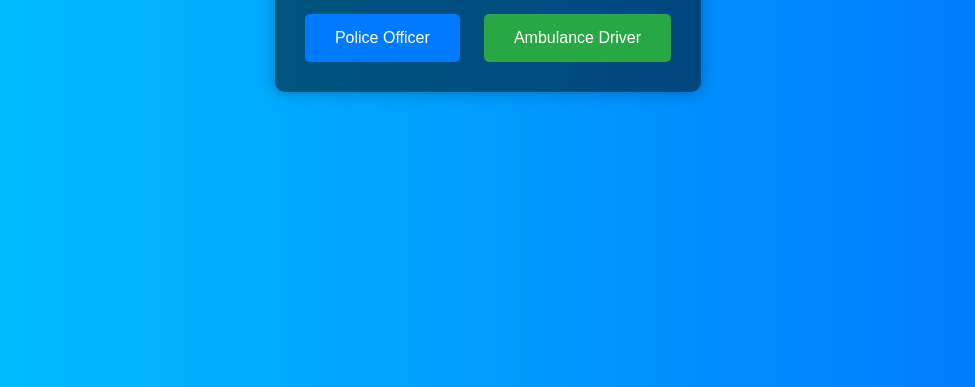
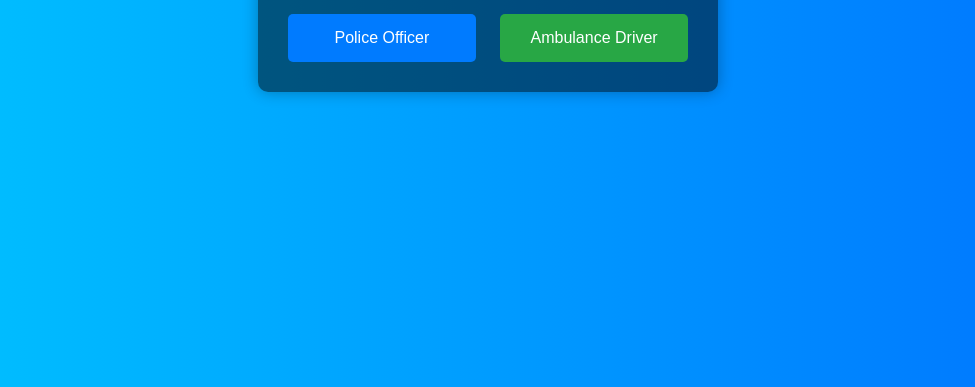
Before and after one commit to Dnyanesh-29/ambulanceSystem, a website: page public/home.html in a window 1280 px wide. Shown: the part 413-800 px from the top of the page, without its empty margins (152-1127 px from the left). Drawn offline with Linux system fonts and the light colour scheme.

Commit message:
Update home.html

```diff
--- a/public/home.html
+++ b/public/home.html
@@ -35,6 +35,7 @@
             cursor: pointer;
             transition: background-color 0.3s;
             color: #fff;
+            width: 188px;
         }
         .button:hover {
             background-color: rgba(255, 255, 255, 0.3);
```
